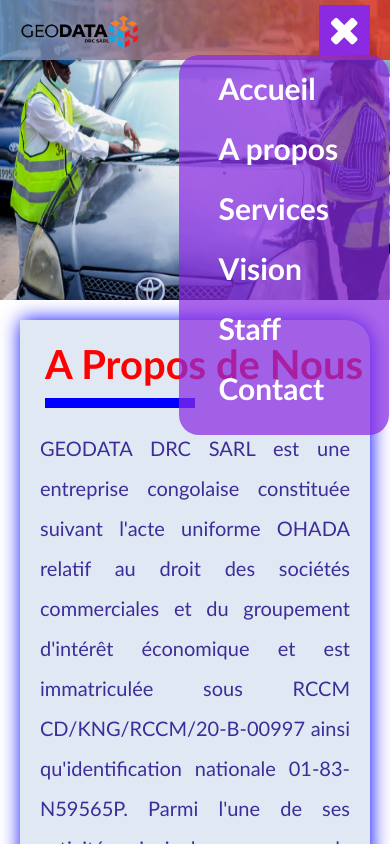
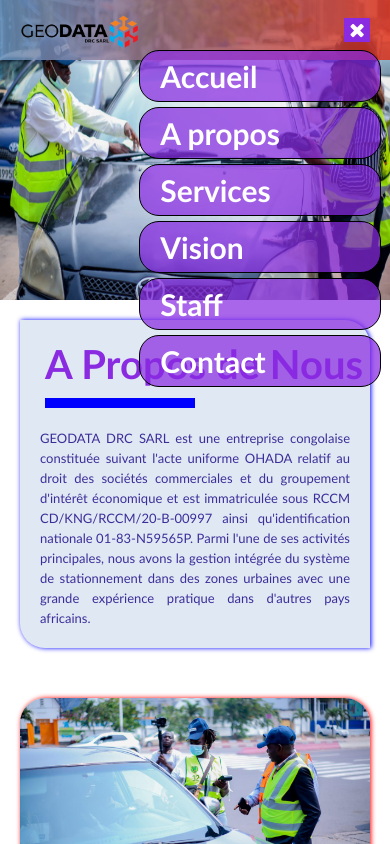
Before and after one commit to Vadbatox/siteGeodata, a plain HTML site: page index.html in a window 390 px wide. Both pictures are taken after a click on the element 342 px from the left and 30 px from the top of the page. Shown: the top 844 px of the page. Drawn offline with Linux system fonts and the light colour scheme.

Commit message:
new commit

```diff
--- a/style.css
+++ b/style.css
@@ -91,7 +91,7 @@ nav {
     -moz-border-radius: 25px;
     -ms-border-radius: 25px;
     -o-border-radius: 25px;
-    box-shadow: red 1px 0px 20px;
+    box-shadow: red 1px 0px 5px;
 }
 
 .apropos,
@@ -109,7 +109,7 @@ nav {
     -moz-border-radius: 0px 25px 0px 25px;
     -ms-border-radius: 0px 25px 0px 25px;
     -o-border-radius: 0px 25px 0px 25px;
-    box-shadow: #0000ff 1px 0px 20px;
+    box-shadow: #0000ff 1px 0px 5px;
 }
 
 .apropos div,
@@ -137,7 +137,7 @@ nav {
 .staff1 h1,
 .contact1 h1 {
     font-size: 40px;
-    color: red;
+    color: blueviolet;
 }
 
 .apropos1 span,
@@ -167,7 +167,7 @@ nav {
 .contact2 p {
     text-align: justify;
     font-size: 20px;
-    line-height: 40px;
+    line-height: 25px;
     color: rgb(61, 45, 153);
 }
 
@@ -218,7 +218,7 @@ div {
     -moz-border-radius: 280px;
     -ms-border-radius: 280px;
     -o-border-radius: 280px;
-    box-shadow: red 1px 0px 15px;
+    box-shadow: red 1px 0px 5px;
 }
 
 .staff2 div {
@@ -285,14 +285,20 @@ div {
     .menu {
         display: none;
     }
+    .apropos2 p,
+    .service2 p,
+    .vision2 p,
+    .contact2 p {
+        font-size: small;
+    }
     .toggle {
         display: block;
         background: blueviolet;
-        padding: 5px 10px;
+        padding: 2px 5px;
         cursor: pointer;
     }
     .toggle i {
-        font-size: 40px;
+        font-size: 20px;
         transition: 0.6s;
         -webkit-transition: 0.s;
         -moz-transition: 0.6s;
@@ -307,17 +313,15 @@ div {
         flex-direction: column;
         position: absolute;
         width: 130px;
-        margin-left: -150px;
+        margin-left: -210px;
         list-style: none;
         margin-right: 10px;
         margin-top: 5px;
-        background-color: rgba(137, 43, 226, 0.719);
         border-radius: 20px;
         -webkit-border-radius: 20px;
         -moz-border-radius: 20px;
         -ms-border-radius: 20px;
         -o-border-radius: 20px;
-        padding: 10px 40px;
     }
     .toggle a {
         text-decoration: none;
@@ -326,7 +330,16 @@ div {
         font-size: 30px;
     }
     .toggle-menu li {
-        margin-bottom: 20px;
+        border: 1px solid black;
+        width: 200px;
+        background-color: rgba(137, 43, 226, 0.719);
+        margin-top: 5px;
+        padding: 10px 20px;
+        border-radius: 20px;
+        -webkit-border-radius: 20px;
+        -moz-border-radius: 20px;
+        -ms-border-radius: 20px;
+        -o-border-radius: 20px;
     }
 }
 
@@ -406,4 +419,10 @@ div {
     .contact p {
         font-size: large;
     }
+    .apropos2 p,
+    .service2 p,
+    .vision2 p,
+    .contact2 p {
+        line-height: 20px;
+    }
 }
```
Also changed, not shown: 1 other file.
